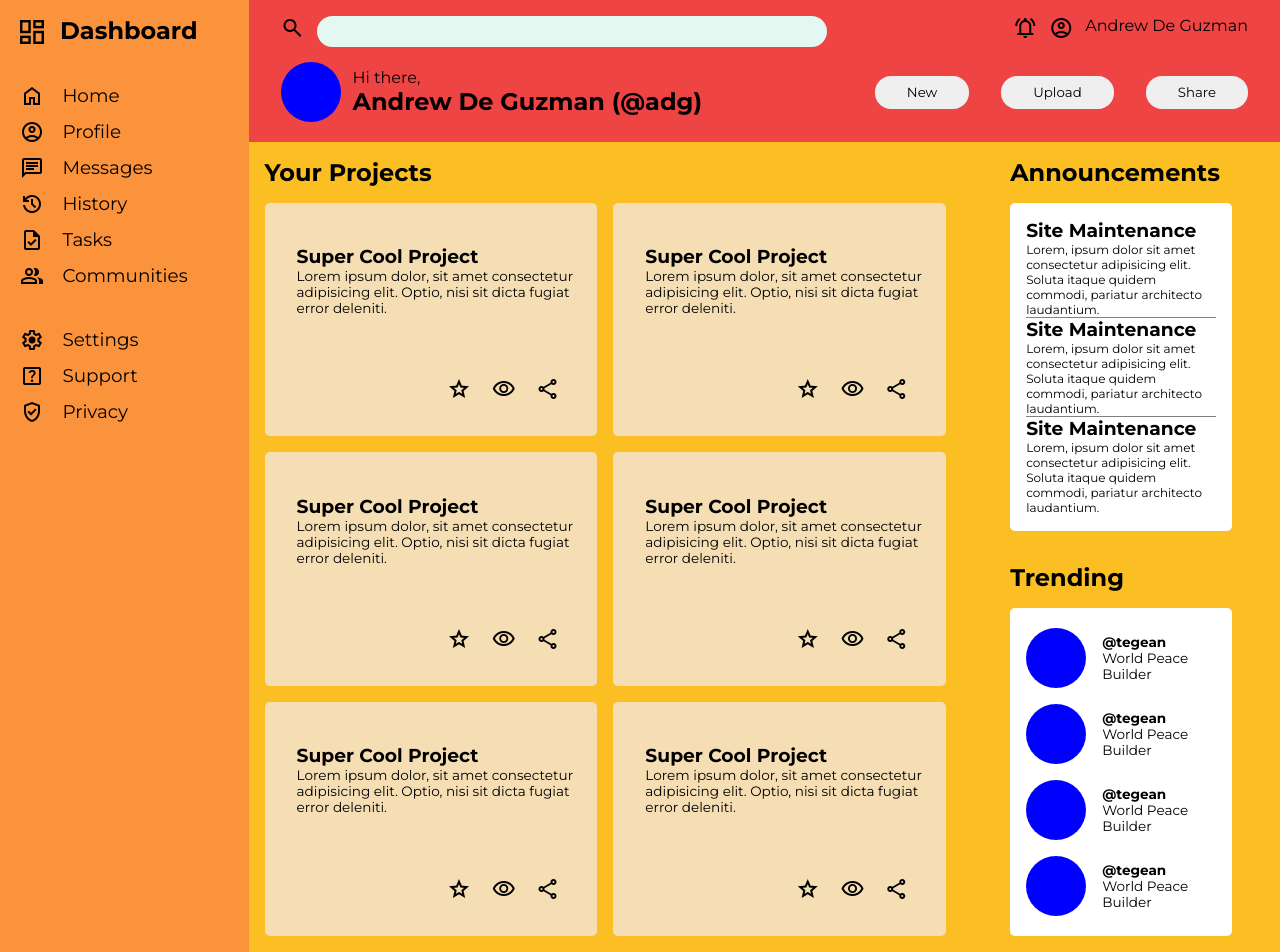
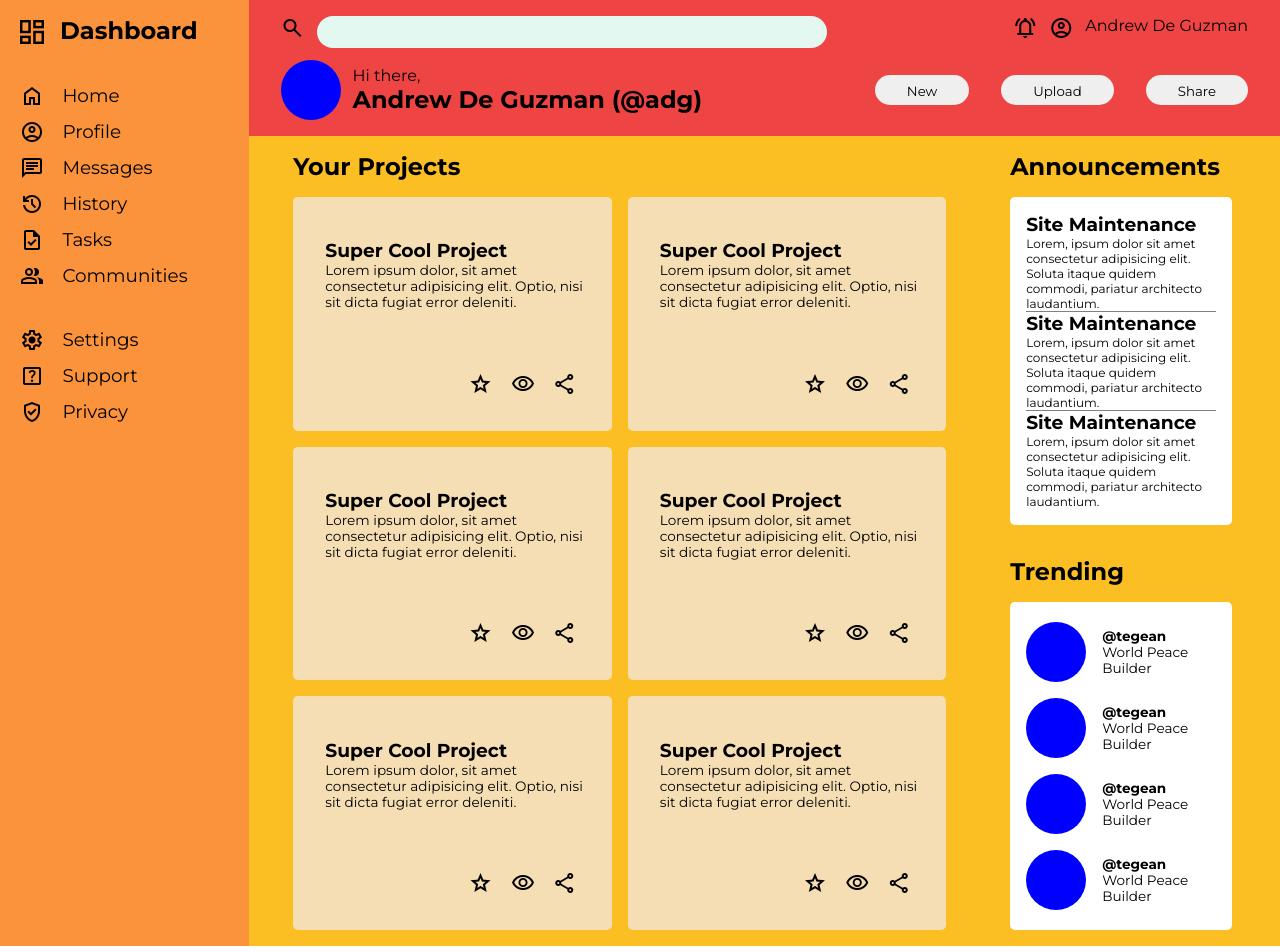
Before and after one commit to theadg/admin-dashboard, a plain HTML site: page index.html in a window 1280 px wide. Drawn offline with nearby package versions, Linux system fonts and the light colour scheme.

Commit message:
Finalize main section resizing

```diff
--- a/style.scss
+++ b/style.scss
@@ -11,7 +11,7 @@ main{
     width: 100vw;
     display: grid;
     // grid-template: 0.35fr 1fr 1fr/ 0.75fr 3fr 1.25fr;
-    grid-template: 0.35fr 1fr 1fr/ 1fr 3fr 1.15fr;
+    grid-template: 0.15fr 1fr 1fr/ 1fr 3fr 1.15fr;
 
 }
 
@@ -80,18 +80,16 @@ nav{
     padding: 1rem 2rem;
     @include gridText();
     grid-template-columns: 1fr;
-    // grid-template-rows: 3fr 1fr;
     grid-auto-flow: row;
     header{
         @include gridText();
         grid-template-columns: 3fr 1fr;
-        // justify-content: space-between;
+
     }
 
     .navbar--search{
         @include gridText();
 
-        // grid-template-columns: repeat(auto-fill, max-content);
         grid-template-columns: min-content 0.75fr;
         input[type=search]{
             appearance: none;
@@ -99,9 +97,9 @@ nav{
             outline: none;
             background-color: #e2f8f0;
             border-radius: 1rem;
-            padding: 0 1rem;
+            padding:  0.5rem 1rem;
+            height: min-content;
 
-            // width: min(40vw, 500px);
         }
 
     }
@@ -158,10 +156,11 @@ nav{
 .projects{
    @include gridContainer();
    min-height: fit-content;
+   padding-left: 2.8rem;
     .projects--container{
         display: grid;
         grid-template-columns: repeat(auto-fit, minmax(300px, 1fr));
-        grid-template-rows: repeat(auto-fit, minmax(150px, 0.5fr));
+
         gap: 1rem;
         min-height: fit-content;
 
```
Also changed, not shown: style.css, 1 other file.
